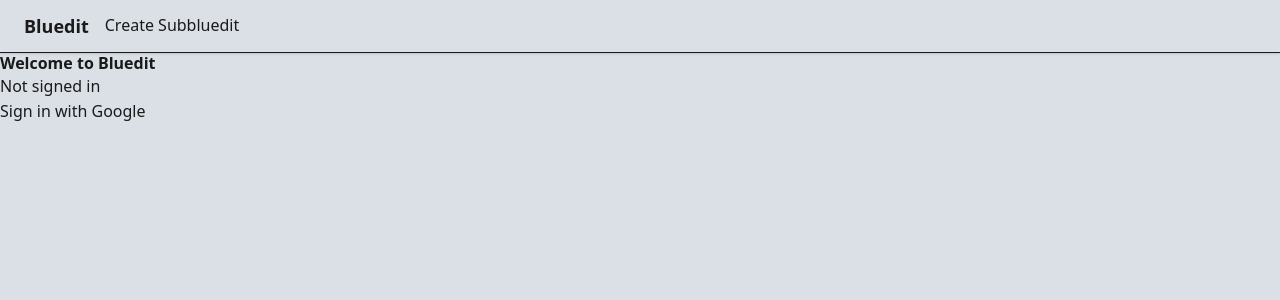
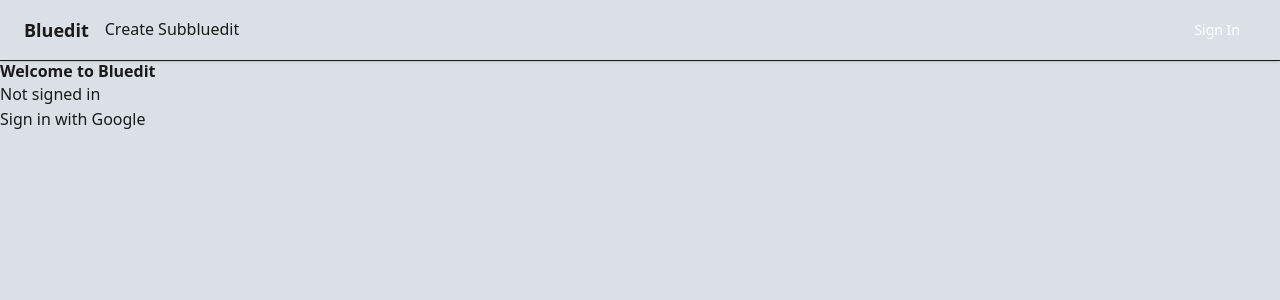
Before and after one commit to jonathanlie/bluedit-web, a Next.js app: page / in a window 1280 px wide. Shown: the top 300 px of the page. Built offline with nearby package versions, Linux system fonts and the light colour scheme; no server answers.

Commit message:
Update root layout to use design system: - Configure Inter font with Next.js font optimization - Update metadata for better SEO - Integrate Navbar component into layout - Apply design system classes to body element

```diff
--- a/src/app/layout.tsx
+++ b/src/app/layout.tsx
@@ -3,7 +3,7 @@
 import "./globals.css";
 import NextAuthProvider from "./components/SessionProvider";
 import ApolloProvider from "./components/ApolloProvider";
-import Link from "next/link";
+import { Navbar } from "@/components/ui/Navbar";
 
 const inter = Inter({
   variable: "--font-inter",
@@ -12,7 +12,7 @@
 });
 
 export const metadata: Metadata = {
-  title: "Bluedit - A Reddit-like Community Platform",
+  title: "Bluedit - Reddit Clone",
   description: "Share, discuss, and discover content in communities you love",
 };
 
@@ -28,16 +28,7 @@
       >
         <NextAuthProvider>
           <ApolloProvider>
-            <nav className="bg-light-fg border-b border-light-border px-6 py-3 flex items-center justify-between shadow-sm">
-              <div className="flex items-center space-x-4">
-                <Link href="/" className="font-bold text-lg text-brand hover:text-brand/80 transition-colors duration-150">
-                  Bluedit
-                </Link>
-                <Link href="/b/create" className="text-light-text-secondary hover:text-light-text-primary transition-colors duration-150">
-                  Create Subbluedit
-                </Link>
-              </div>
-            </nav>
+            <Navbar />
             <main className="min-h-screen bg-light-bg">
               {children}
             </main>
```
